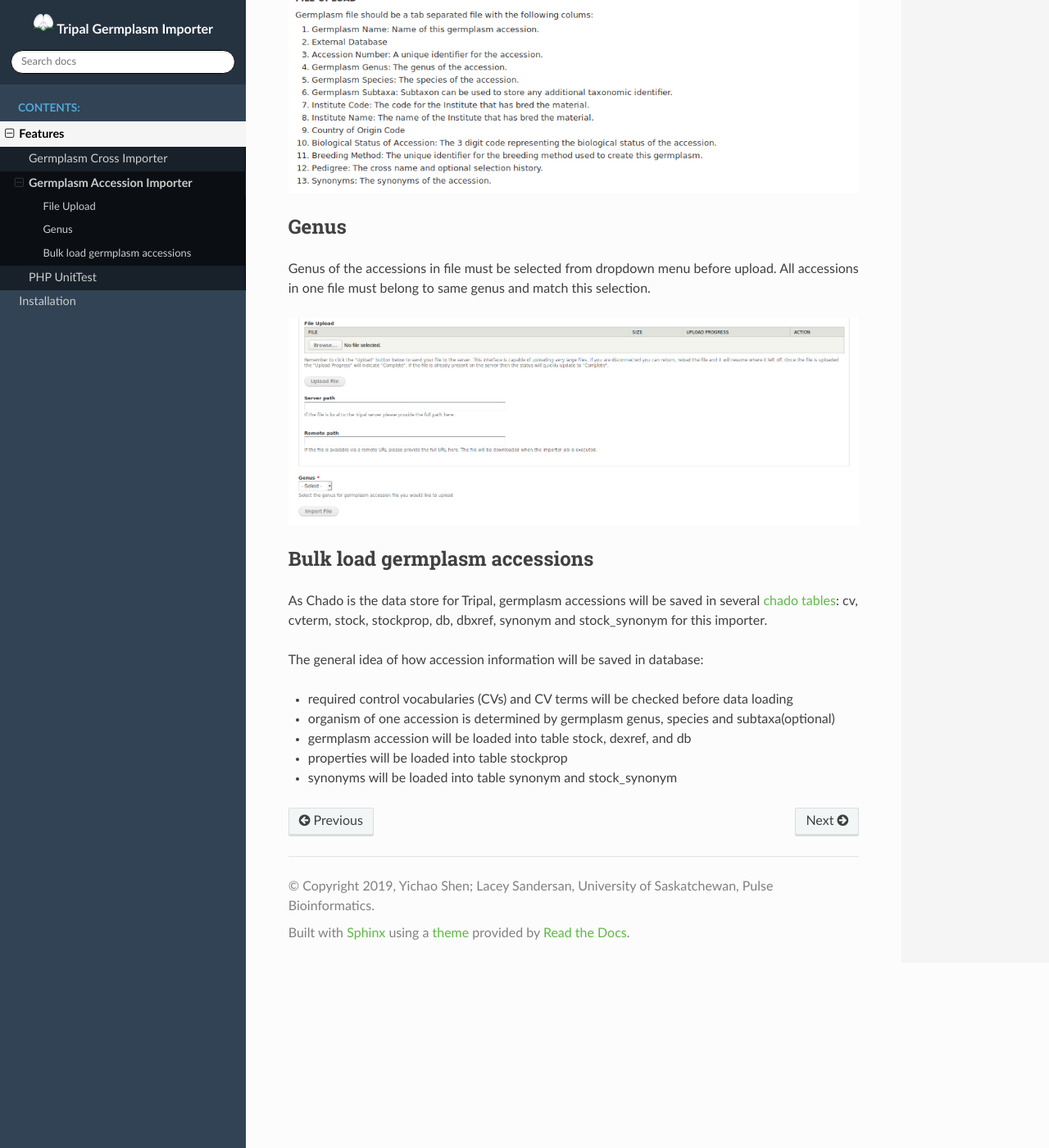
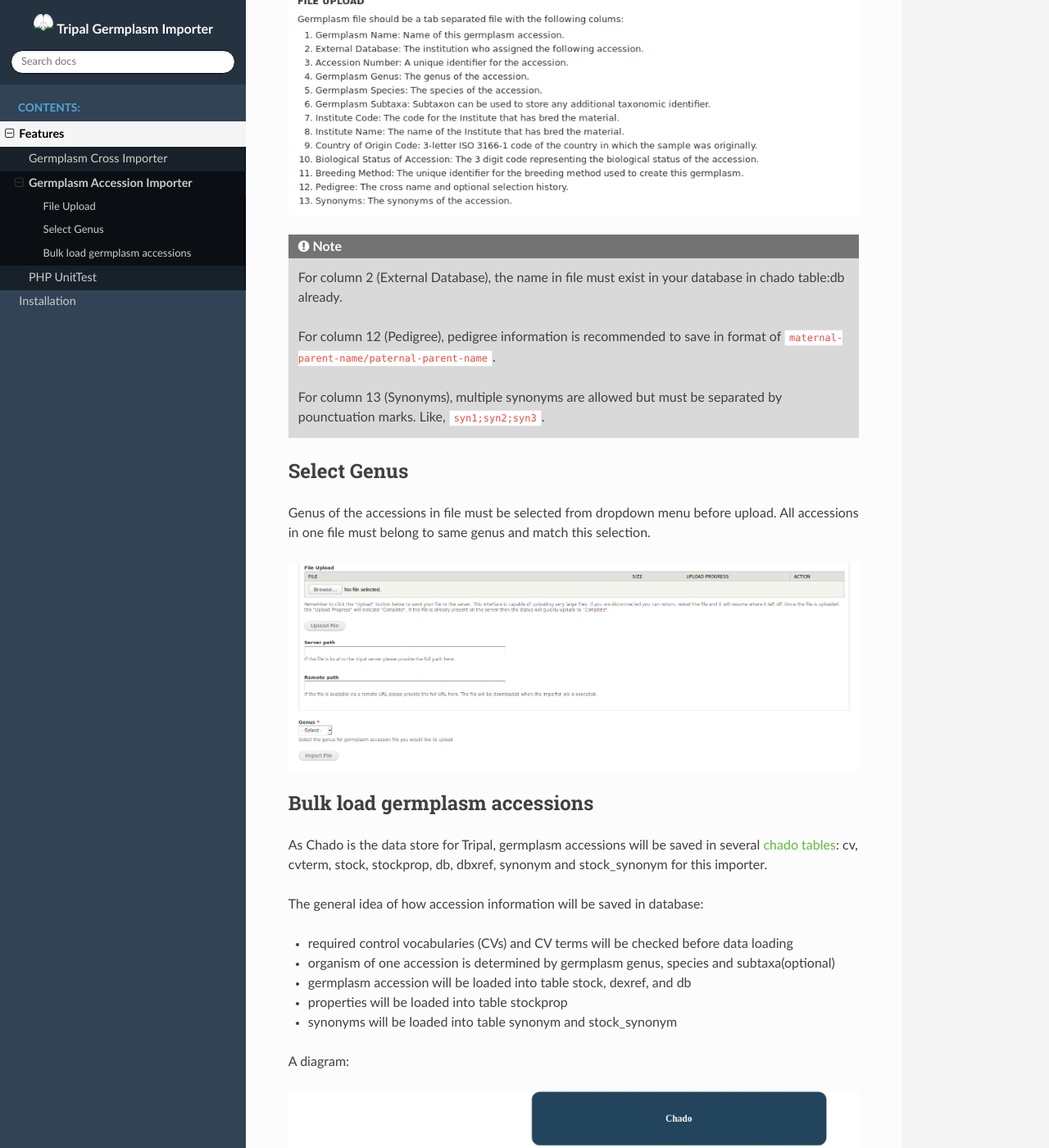
Before and after one commit to UofS-Pulse-Binfo/tripal_germplasm_importer, a Sphinx documentation site: the page built from docs/features/germplasm_accession_importer.rst, in a window 1280 px wide and 1400 px high, scrolled down 284 px. Shown: the whole window at 82% size. Built offline with Sphinx 7.4.7 and the Read the Docs theme 2.0.0, drawn with Linux system fonts in a browser that asks for light colours.

```diff
--- a/docs/features/germplasm_accession_importer.rst
+++ b/docs/features/germplasm_accession_importer.rst
@@ -7,8 +7,16 @@ Format requirements for upload files can be found easily in UI while using this
 
 .. image:: accession.1.file_format.png
 
-Genus
------
+.. note::
+
+  For column 2 (External Database), the name in file must exist in your database in chado table:db already.
+
+  For column 12 (Pedigree), pedigree information is recommended to save in format of ``maternal-parent-name/paternal-parent-name``.
+
+  For column 13 (Synonyms), multiple synonyms are allowed but must be separated by pounctuation marks. Like, ``syn1;syn2;syn3``.
+
+Select Genus
+------------
 Genus of the accessions in file must be selected from dropdown menu before upload. All accessions in one file must belong to same genus and match this selection.
 
 .. image:: accession.2.genus.png
@@ -29,3 +37,7 @@ The general idea of how accession information will be saved in database:
 - properties will be loaded into table stockprop
 
 - synonyms will be loaded into table synonym and stock_synonym
+
+A diagram:
+
+.. image:: accession.3.ER_diagram.jpg
```
Also changed, not shown: docs/features/accession.1.file_format.png, docs/features/accession.3.ER_diagram.jpg (added), 1 other file.
